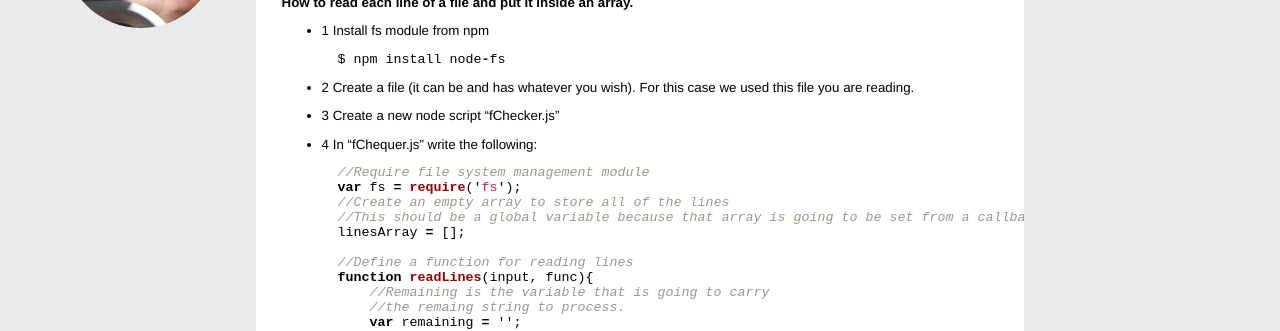
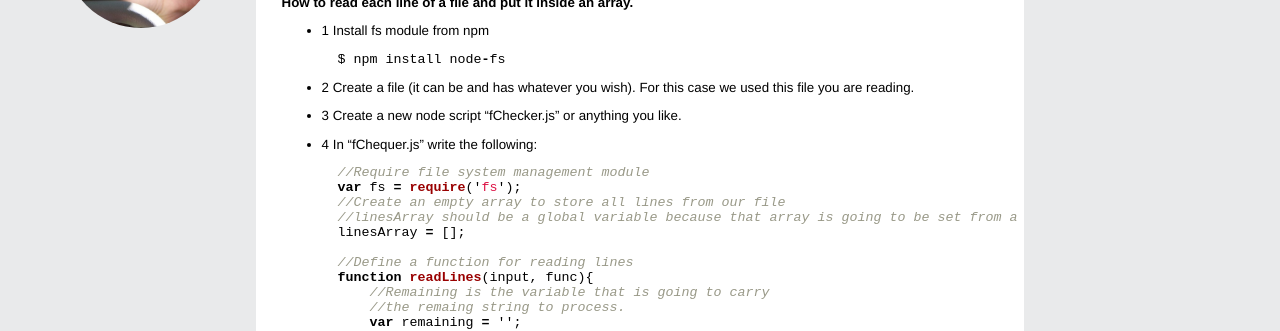
Before and after one commit to rivasvict/vctr90.github.io, a Jekyll site: the page built from _posts/2014-06-12-Reading-files-node.md, in a window 1280 px wide. Shown: the part 156-487 px from the top of the page. Built offline with Jekyll 4.4.1, drawn with Linux system fonts in a browser that asks for light colours; Markdown is read by kramdown in place of the engine named in the settings.

Commit message:
English corrections

````diff
--- a/_posts/2014-06-12-Reading-files-node.md
+++ b/_posts/2014-06-12-Reading-files-node.md
@@ -17,15 +18,15 @@ How to read each line of a file and put it inside an array.
 
 - 2 Create a file (it can be and has whatever you wish). For this case we used this file you are reading.
 
-- 3 Create a new node script "fChecker.js"
+- 3 Create a new node script "fChecker.js" or anything you like.
 
 - 4 In "fChequer.js" write the following:
 
 	```javascript
 	//Require file system management module
 	var fs = require('fs');
-	//Create an empty array to store all of the lines
-	//This should be a global variable because that array is going to be set from a callback function
+	//Create an empty array to store all lines from our file
+	//linesArray should be a global variable because that array is going to be set from a callback function
 	linesArray = [];
 
 	//Define a function for reading lines
````
Also changed, not shown: other parts of _posts/2014-06-12-Reading-files-node.md (+2 -1 lines).
